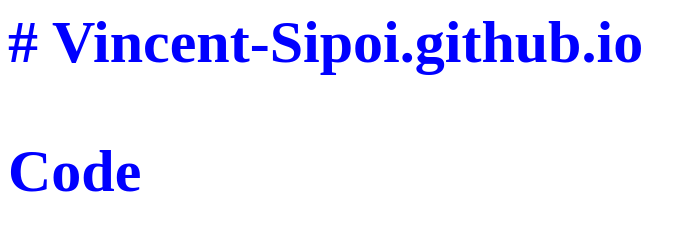
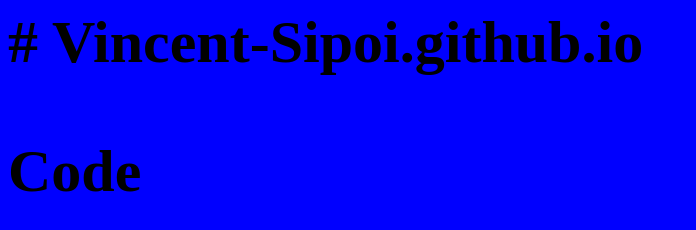
Before and after one commit to vin-sipoi/Vincent-Sipoi.github.io, a plain HTML site: page index.html in a window 1280 px wide. Shown: the whole page, without its empty margins (0-696 px from the left). Drawn offline with Linux system fonts and the light colour scheme.

Commit message:
Update index.html

```diff
--- a/index.html
+++ b/index.html
@@ -4,7 +4,7 @@
   <title>Cit Club</title>
   <link rel="stylesheet" type="text/css" href="css/style.css">
 </head>
-<body style = "color: blue">
+<body style = "background-color: blue">
   <p> Code</p>
 </body>
 </html>
```
